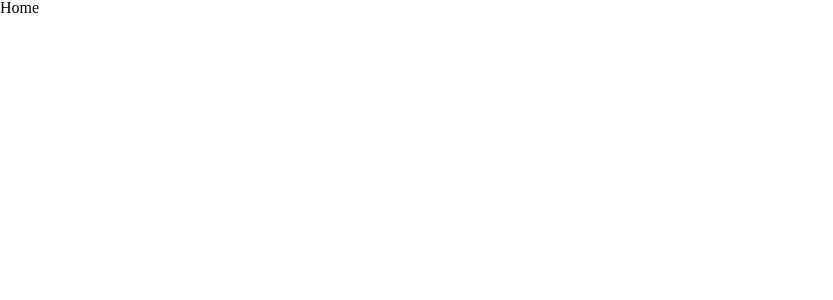
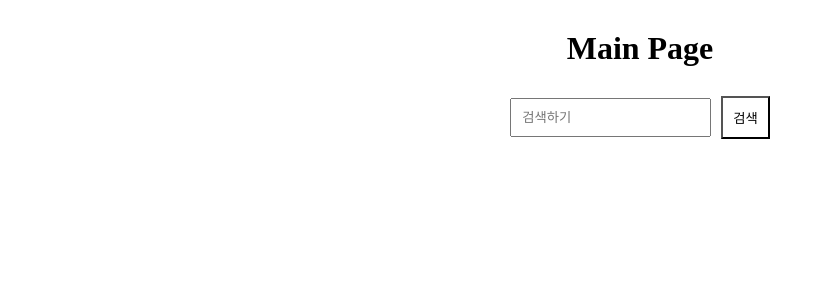
Before and after one commit to jungyu333/elastic-example, a React (Create React App) app in the folder client/: page / in a window 1280 px wide. Shown: the top 300 px of the page, without its empty margins (0-833 px from the left). Built offline with nearby package versions, Linux system fonts and the light colour scheme; the HTML template or start-up script is replaced by a standard one.

Commit message:
main page example search-bar 구현

```diff
--- a/client/src/routes/Home.js
+++ b/client/src/routes/Home.js
@@ -1,7 +1,58 @@
-import React from 'react';
+import React, { useState } from 'react';
+import styled from 'styled-components';
+
+const Title = styled.h1`
+  font-size: 2rem;
+  font-weight: 600;
+  text-align: center;
+  margin-top: 2rem;
+`;
+
+const SearchForm = styled.form`
+  display: flex;
+  justify-content: center;
+  align-items: center;
+  margin-top: 2rem;
+  & input {
+    padding: 10px;
+    margin-right: 10px;
+  }
+
+  & button {
+    padding: 10px;
+    background-color: white;
+    cursor: pointer;
+    :hover {
+      background-color: gray;
+    }
+  }
+`;
 
 function Home() {
-  return <div>Home</div>;
+  const [search, setSearch] = useState('');
+
+  const onChange = e => {
+    setSearch(e.target.value);
+  };
+
+  const onSubmit = e => {
+    e.preventDefault();
+  };
+
+  return (
+    <>
+      <Title>Main Page</Title>
+      <SearchForm onSubmit={onSubmit}>
+        <input
+          type="text"
+          placeholder="검색하기"
+          value={search}
+          onChange={onChange}
+        />
+        <button type="submit">검색</button>
+      </SearchForm>
+    </>
+  );
 }
 
 export default Home;
```
